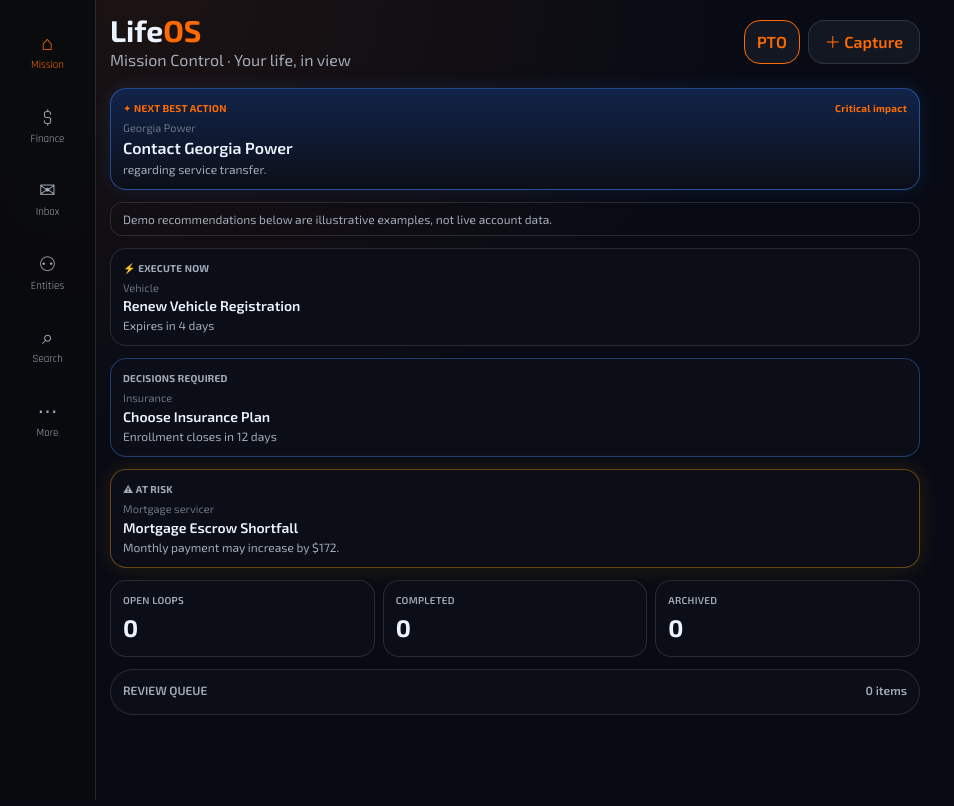
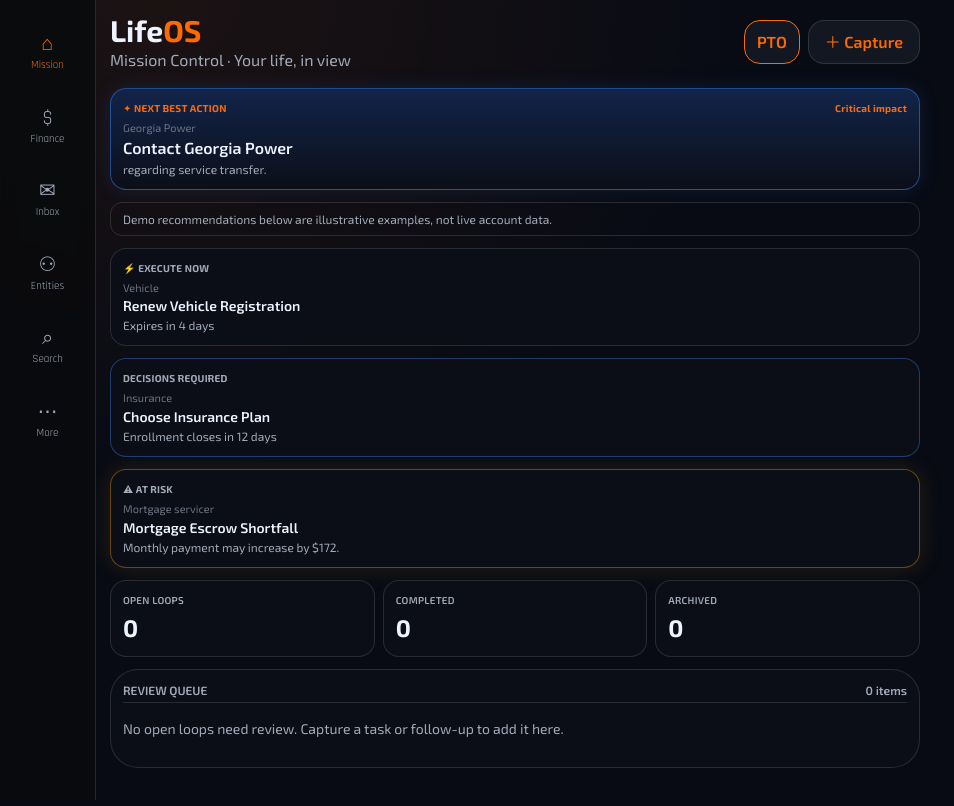
Before and after one commit to 5cxxpb2yrr-ui/lifeos-gemini-preview, a React (Vite) app: page / in a window 1280 px wide. Shown: the top 806 px of the page, without its empty margins (0-954 px from the left). Built offline with nearby package versions, Linux system fonts and the light colour scheme.

Commit message:
feat: show empty state for attention queue

```diff
--- a/port/mission-control-ui/apps/web/src/components/ReviewQueue.tsx
+++ b/port/mission-control-ui/apps/web/src/components/ReviewQueue.tsx
@@ -4,7 +4,7 @@ export function ReviewQueue({ items, onOpen }: { items: ReviewItem[]; onOpen?: (
   return (
     <section className="rounded-[28px] border border-[var(--line)] bg-[var(--surface-1)] p-3">
       <header className="mb-1 flex justify-between text-xs font-semibold text-[var(--text-2)]"><span>REVIEW QUEUE</span><span>{items.length} items</span></header>
-      {items.map((i) => (
+      {items.length === 0 ? <p className="border-t border-[var(--line)] py-4 text-sm text-[var(--text-2)]">No open loops need review. Capture a task or follow-up to add it here.</p> : items.map((i) => (
         <button key={i.id} onClick={() => onOpen?.(i.id)} className="flex min-h-11 w-full items-center justify-between border-t border-[var(--line)] text-left text-sm">
           <span>{i.title}</span><span className="text-xs text-[var(--text-2)]">{i.note}</span>
         </button>
```
